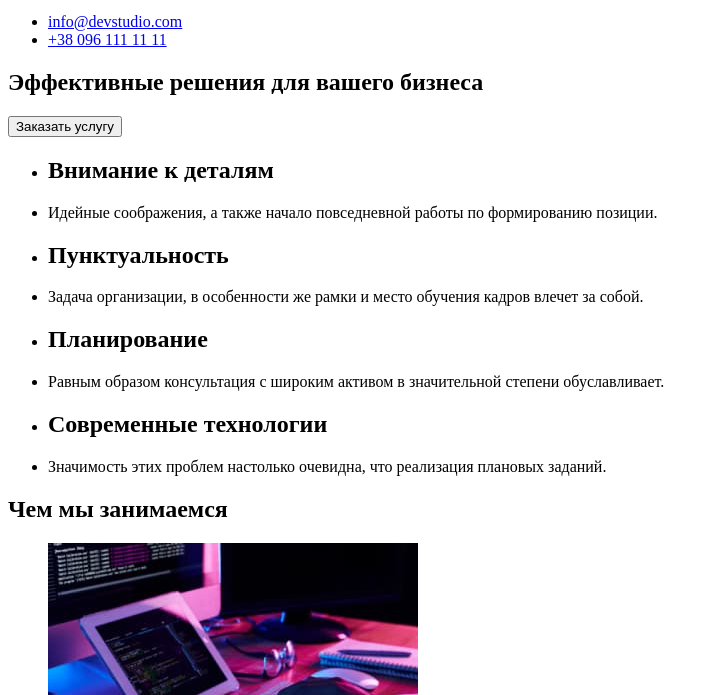
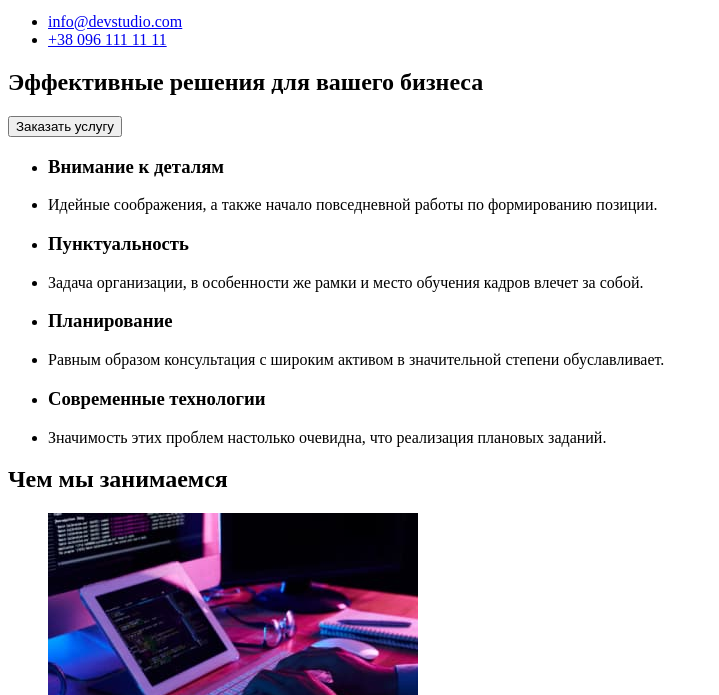
Before and after one commit to basyan68/goit-markup-hw-01, a plain HTML site: page index.html in a window 1280 px wide. Shown: the part 105-800 px from the top of the page, without its empty margins (0-719 px from the left). Drawn offline with Linux system fonts and the light colour scheme.

Commit message:
Изменение заголовков в секции

```diff
--- a/index.html
+++ b/index.html
@@ -28,19 +28,19 @@
         </section>
         <section>
             <ul>
-                <li><h2>Внимание к деталям</h2></li>
+                <li><h3>Внимание к деталям</h3></li>
                 <li>Идейные соображения, а также начало повседневной работы по формированию позиции.</li>
             </ul>
             <ul>
-                <li><h2>Пунктуальность</h2></li>
+                <li><h3>Пунктуальность</h3></li>
                 <li>Задача организации, в особенности же рамки и место обучения кадров влечет за собой.</li>
             </ul>
             <ul>
-                <li><h2>Планирование</h2></li>
+                <li><h3>Планирование</h3></li>
                 <li>Равным образом консультация с широким активом в значительной степени обуславливает.</li>
             </ul>
             <ul>
-                <li><h2>Современные технологии</h2></li>
+                <li><h3>Современные технологии</h3></li>
                 <li>Значимость этих проблем настолько очевидна, что реализация плановых заданий.</li>
             </ul>
         </section>
```
